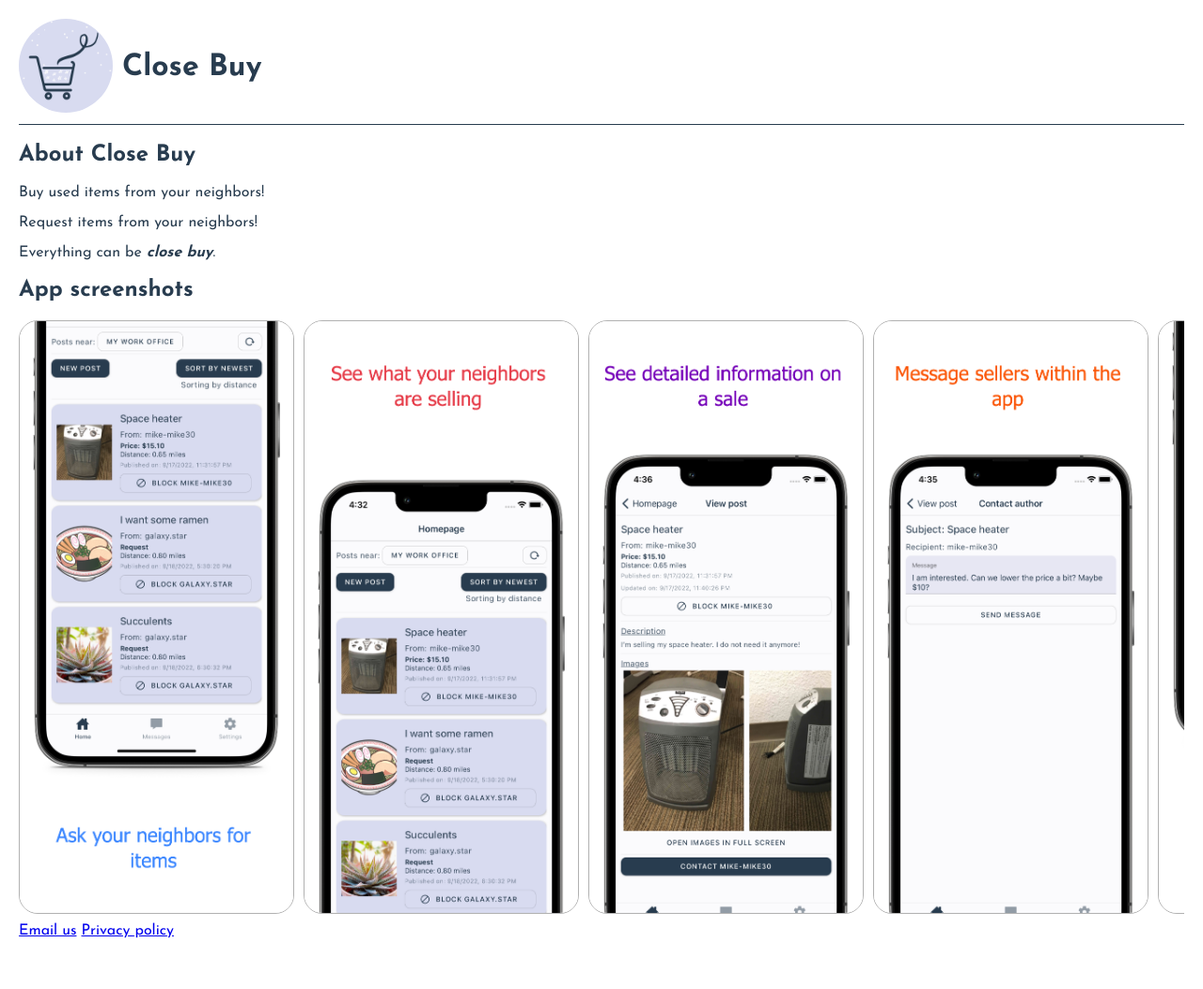
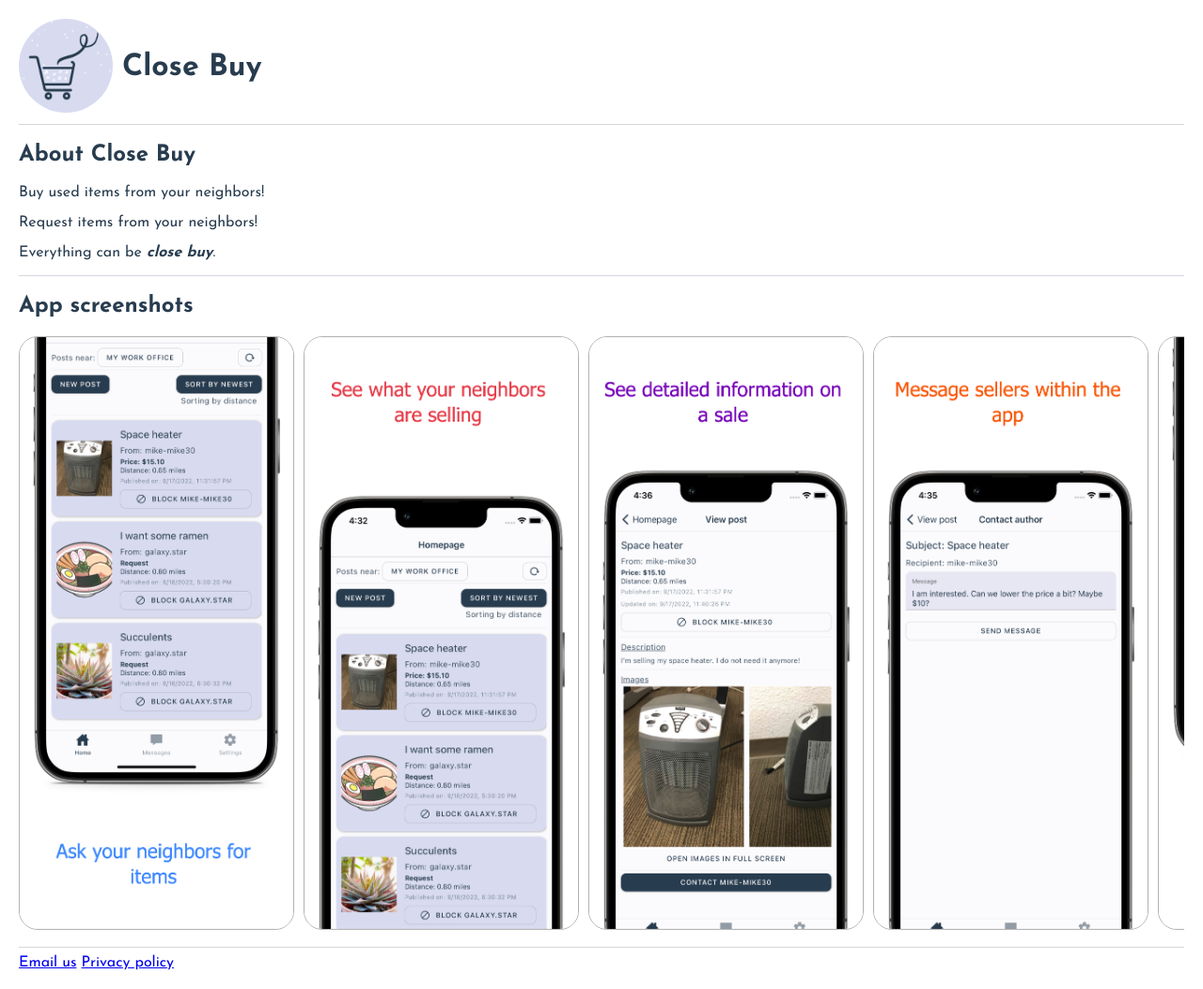
Before and after one commit to hello-closebuy/hello-closebuy.github.io, a Jekyll site: the page built from index.html, in a window 1280 px wide. Shown: the whole page at 94% size. Built offline with Jekyll 4.4.1, drawn with Linux system fonts in a browser that asks for light colours; before the commit the page ends 1019 px from its top, so only the background shows below that.

Commit message:
added hrs and made them lighter

```diff
--- a/Gemfile
+++ b/Gemfile
@@ -5,7 +5,7 @@ source "https://rubygems.org"
 git_source(:github) {|repo_name| "https://github.com/#{repo_name}" }
 
 # gem "rails"
-# gem "jekyll"
-gem "github-pages", "~> 227", group: :jekyll_plugins
+gem "jekyll"
+# gem "github-pages", "~> 227", group: :jekyll_plugins
 
 gem "webrick", "~> 1.7"
--- a/assets/css/base.css
+++ b/assets/css/base.css
@@ -10,5 +10,5 @@ body {
 
 hr {
   border: 0px;
-  border-top: 1px solid #283c4f;
+  border-top: 1px solid rgba(40, 60, 79, 0.2);
 }
--- a/index.html
+++ b/index.html
@@ -17,6 +17,7 @@ stylesheet: home
       <p>Everything can be <span style="font-style: italic; font-weight: bold;">close buy</span>.</p>
     </div>
   </div>
+  <hr>
   <div>
     <h2>App screenshots</h2>
     <div class="img-carousel">
@@ -28,6 +29,7 @@ stylesheet: home
       <img src="/assets/images/app-screenshots/shot6.png">
     </div>
   </div>
+  <hr>
   <div>
     <a href="mailto:hello.closebuy@gmail.com">Email us</a>
     <a href="/privacy">Privacy policy</a>
```
Also changed, not shown: assets/css/home.css (+0 -25 lines), Gemfile.lock.
